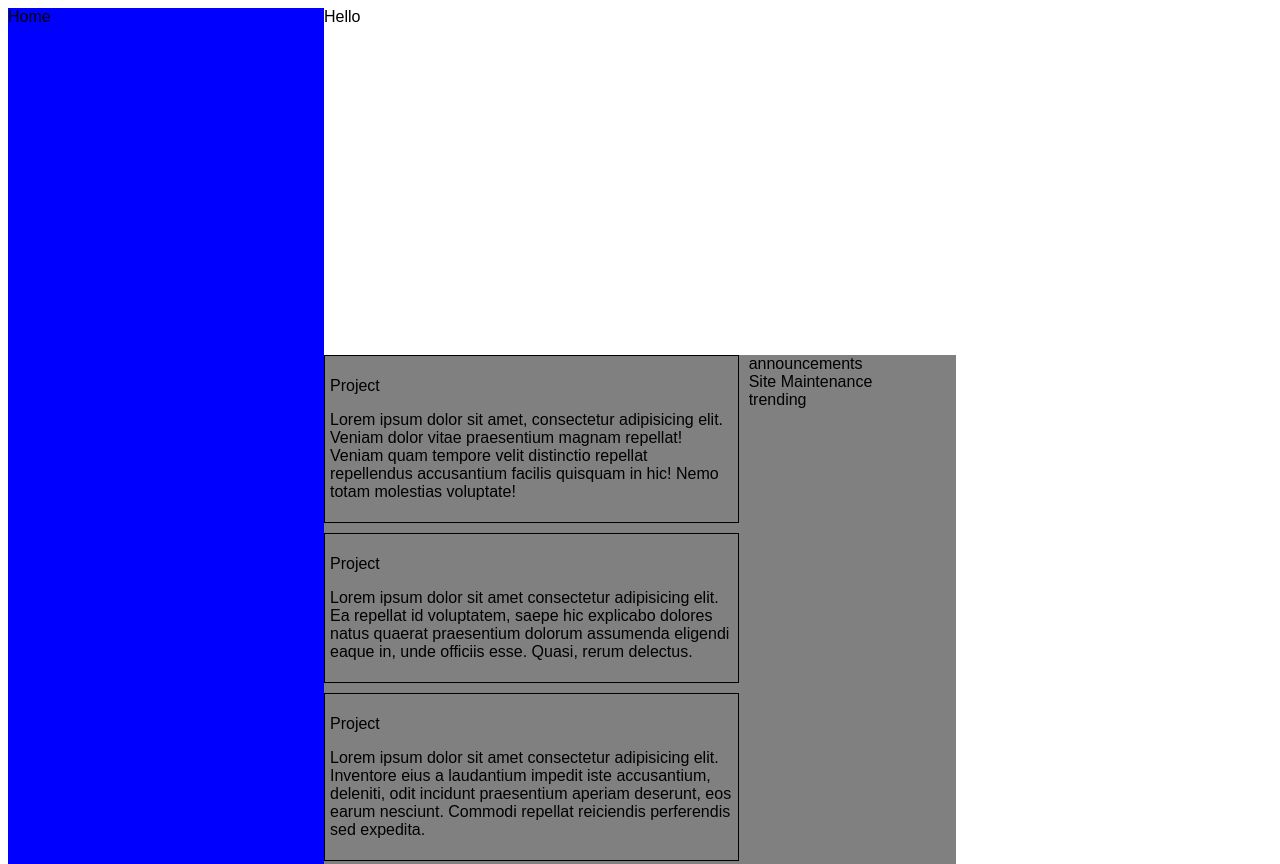
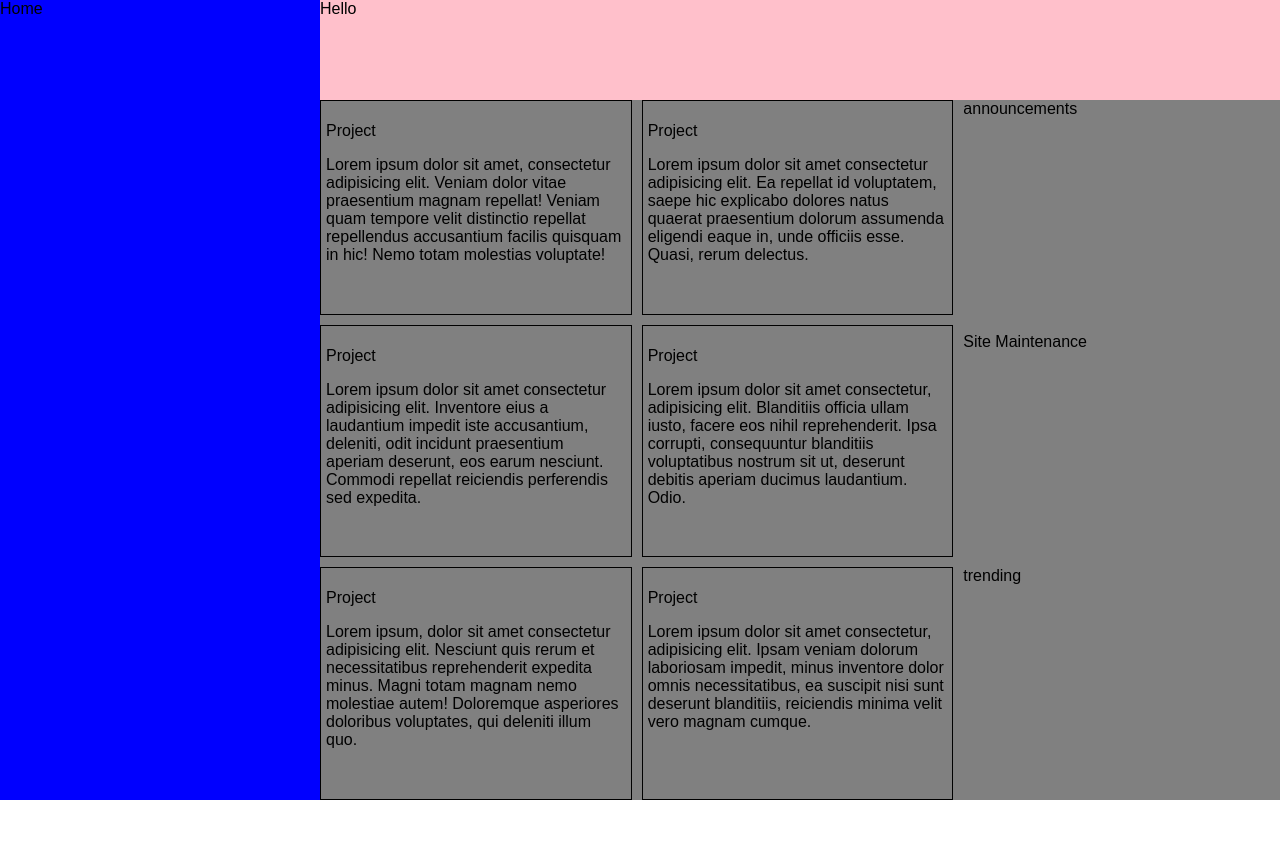
Before and after one commit to Impossible777/admin-dashboard, a plain HTML site: page index.html in a window 1280 px wide. Shown: the top 864 px of the page. After the commit the page ends 800 px from the top, so only its background shows below. Drawn offline with Linux system fonts and the light colour scheme.

Commit message:
Built basic structure of webpage

```diff
--- a/styles.css
+++ b/styles.css
@@ -1,18 +1,21 @@
 body {
     font-family:Arial, Helvetica, sans-serif;
     height: 100vh;
+    padding: 0px;
+    margin: 0px;
 }
 .container {
     display: grid;
     grid-template-columns: 1fr 2fr 1fr;
-    grid-template-rows: 1fr 1fr 1fr 1fr;
+    grid-template-rows: 100px 50px 4fr 50px;
+    height: 100vh;
 
 
 }
 .header {
-    grid-column: 2/3;
+    grid-column: 2/4;
     grid-row: 1/2;
-    background-color: white
+    background-color: pink
 }
 .sidebar {
     grid-row: 1/5;
@@ -20,7 +23,7 @@ body {
 }
 
 .main-content {
-    grid-column: 2/3;
+    grid-column: 2/4;
     grid-row: 2/5;
     display: grid;
     grid-template-columns: 2fr 1fr;
@@ -42,4 +45,5 @@ body {
 
 .minor-content {
     grid-column: 2/3;
+    display: grid;
 }
```
